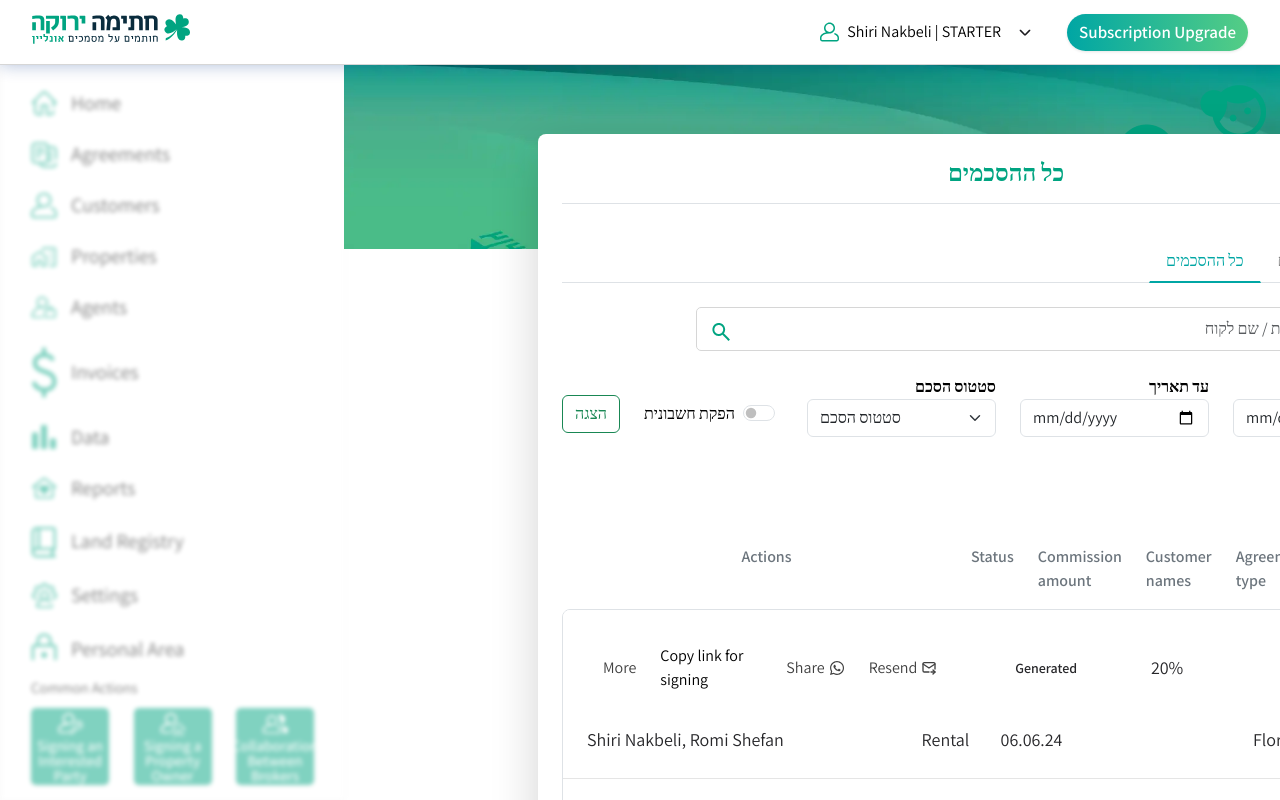
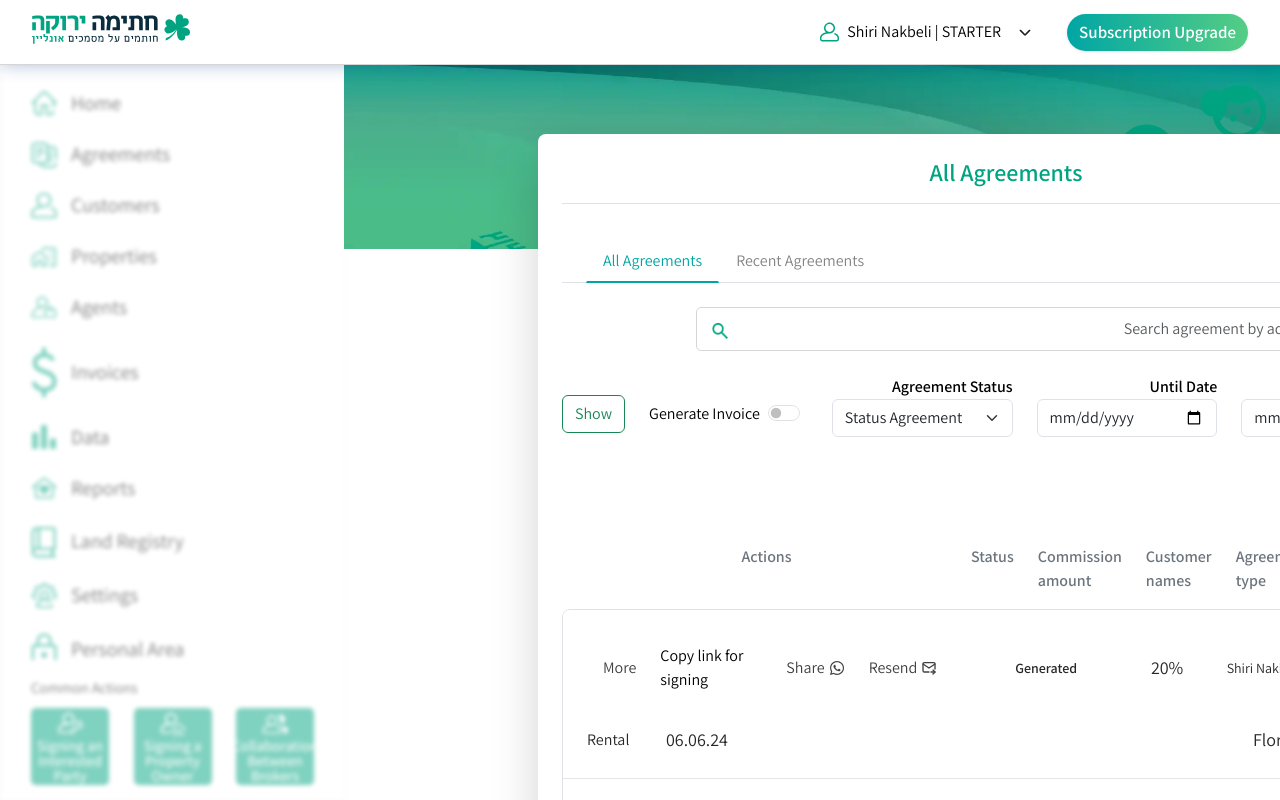
Before and after one commit to codecrafter-a/real-state-web, a React (Create React App) app: page /broker/agreements in a window 1280 px wide. Shown: the top 800 px of the page. Built offline with nearby package versions, Linux system fonts and the light colour scheme.

Commit message:
fix: converted agreements page Hebrew to English

```diff
--- a/src/Componant/locales/en.json
+++ b/src/Componant/locales/en.json
@@ -304,5 +304,17 @@
     "home_tab_r5_h3_l3": "Sending a copy to clients",
     "home_tab_r6_h2": "Signed and registered",
     "home_tab_r6_h2_l2": "Delete",
-"home_tab_r6_h3_l2": "Send a copy to clients"
+"home_tab_r6_h3_l2": "Send a copy to clients",
+
+  "all_agreements": "All Agreements",
+  "recent_agreements": "Recent Agreements",
+  "search_placeholder": "Search agreement by address / client name",
+  "show_button": "Show",
+  "invoice_label": "Generate Invoice",
+  "agreement_status": "Agreement Status",
+  "until_date": "Until Date",
+  "from_date": "From Date",
+  "status_agreement": "Status Agreement",
+  "no_recent_agreements": "No recent agreements to show",
+  "generated": "Generated"
   }
--- a/src/Componant/property/propertyaddress/Propertyaddress.jsx
+++ b/src/Componant/property/propertyaddress/Propertyaddress.jsx
@@ -7,7 +7,7 @@ const Propertyaddress = ({setActiveTab}) => {
   return (
     <>
       <form className='px-9' >
-              <h4 className='text-2xl font-semibold text-[#00A481] py-3 mt-3 mb-1 text-start'> {t("pro_add_sub_title")}</h4>
+              <h4 className='text-2xl font-semibold text-[#00A481] py-3 mt-3 mb-1'> {t("pro_add_sub_title")}</h4>
                 <div className="grid grid-cols-6 gap-6 form_group">
                   <div className="col-span-2">
                     <label className="text-base font-semibold">{t("pro_add_city")}</label>
@@ -40,7 +40,7 @@ const Propertyaddress = ({setActiveTab}) => {
                       />
                     </div>
                 </div>
-                <div className="step_btn_group text-end mt-4 pt-5 pb-3">
+                <div className="step_btn_group flex justify-end mt-4 pt-5 pb-3">
                   <CustomButton children={t("pro_next_step")}  onClick={() => setActiveTab(2)}  className={"border-1 border-emerald-500 px-5 bg-emerald-500 shadow-lg text-white  py-2 rounded-full hover:bg-[#55CD85] hover:border-[#55CD85] hover:text-white"}/>
                 </div>
             </form>
--- a/src/Pages/Agreementes/Agreementes.jsx
+++ b/src/Pages/Agreementes/Agreementes.jsx
@@ -1,16 +1,18 @@
 import React, { useState } from "react";
 import bodyBg from "../../assets/images/body_bg.webp";
-import boryGroupRight from "../../assets/images/bory_group_right.png";
+// import boryGroupRight from "../../assets/images/bory_group_right.png";
 import boryGroupLeft from "../../assets/images/bory_group_left.png";
 import search from "../../assets/images/search.png";
 import remove_icon from "../../assets/images/remove_icon.svg";
 import { Nav } from "react-bootstrap";
 import AgreementsTable from "./AgreementsTable";
+import { useTranslation } from "react-i18next";
 
 const Agreements = () => {
   const [activeTab, setActiveTab] = useState("all");
   const [fromDate, setFromDate] = useState(null);
   const [toDate, setToDate] = useState(null);
+  const { t } = useTranslation();
 
   return (
     <React.Fragment>
@@ -21,9 +23,9 @@ const Agreements = () => {
             <img src={boryGroupLeft} alt="left bg icon" />
           </span>
         </figure>
-                <div className="bgbelow_icons">
+        {/* <div className="bgbelow_icons">
           <img src={boryGroupRight} alt="right bg icon" />
-                </div>
+        </div> */}
       </div>
 
       <div
@@ -36,17 +38,17 @@ const Agreements = () => {
         }}
       >
         <h1 className="fs-4 fw-semibold py-3 mb-7 border-bottom text-center text-embed-500">
-                    כל ההסכמים
+          {t("all_agreements")}
         </h1>
         <div className="h-[646px] overflow-y-scroll custom-scrollbar">
           <div className="mr-7">
-                        <Nav variant="tabs" className="d-flex justify-content-end px-3 pt-2 px-md-4 border-bottom">
+            <Nav variant="tabs" className="d-flex px-3 pt-2 px-md-4 border-bottom">
               <Nav.Item>
                 <Nav.Link
                   className={`px-3 focus:!border-transparent hover:!border-transparent ${activeTab === "all" ? "active-tab" : ""}`}
                   onClick={() => setActiveTab("all")}
                 >
-                                    כל ההסכמים
+                  {t("all_agreements")}
                 </Nav.Link>
               </Nav.Item>
               <Nav.Item>
@@ -54,7 +56,7 @@ const Agreements = () => {
                   className={`px-3 focus:!border-transparent hover:!border-transparent ${activeTab === "recent" ? "active-tab" : ""}`}
                   onClick={() => setActiveTab("recent")}
                 >
-                                    הסכמים אחרונים
+                  {t("recent_agreements")}
                 </Nav.Link>
               </Nav.Item>
             </Nav>
@@ -65,12 +67,12 @@ const Agreements = () => {
                   <div className="w-full d-flex justify-end">
                     <div className="position-relative d-flex justify-between">
                       <span className="position-absolute mt-3 px-3 start-0">
-                                                <img src={search} alt="" />
+                        <img src={search} alt="" className="w-4 h-4"/>
                       </span>
                       <input
                         type="text"
                         className="form-control end-0 text-end"
-                                                placeholder="חפשו הסכם לפי כתובת / שם לקוח"
+                        placeholder={t("search_placeholder")}
                         style={{ width: "726px", height: "44px", borderRadius: "5px", border: "1px solid #D6D6D6" }}
                       />
                     </div>
@@ -78,18 +80,18 @@ const Agreements = () => {
 
                   <div className="row justify-center align-items-center mt-4">
                     <div className="col-auto mt-3">
-                                            <button className="btn btn-outline-success">הצגה</button>
+                      <button className="btn btn-outline-success">{t("show_button")}</button>
                     </div>
                     <div className="col-auto d-flex align-items-center mt-3">
-                                            <label className="form-check-label me-2">הפקת חשבונית</label>
+                      <label className="form-check-label me-2">{t("invoice_label")}</label>
                       <div className="form-check form-switch">
                         <input className="form-check-input" type="checkbox" id="invoiceToggle" />
                       </div>
                     </div>
                     <div className="col fw-semibold">
-                                            <label className="d-flex justify-content-end w-100">סטטוס הסכם</label>
+                      <label className="d-flex justify-content-end w-100">{t("agreement_status")}</label>
                       <select className="form-select focus:!shadow-none">
-                                                <option selected>סטטוס הסכם</option>
+                        <option>{t("status_agreement")}</option>
                         <option value="1">Option 1</option>
                         <option value="2">Option 2</option>
                         <option value="3">Option 3</option>
@@ -97,7 +99,7 @@ const Agreements = () => {
                     </div>
 
                     <div className="col fw-semibold">
-                                            <label className="d-flex justify-content-end w-100">עד תאריך</label>
+                      <label className="d-flex justify-content-end w-100">{t("until_date")}</label>
                       <div className="form-control d-flex align-items-center">
                         <input
                           type="date"
@@ -108,7 +110,7 @@ const Agreements = () => {
                       </div>
                     </div>
                     <div className="col fw-semibold">
-                                            <label className="d-flex justify-content-end w-100">מתאריך</label>
+                      <label className="d-flex justify-content-end w-100">{t("from_date")}</label>
                       <div className="form-control d-flex align-items-center">
                         <input
                           type="date"
@@ -121,9 +123,12 @@ const Agreements = () => {
                   </div>
 
                   <div className="d-flex mt-4 justify-end">
-                                        <span className="bg-emerald-500 flex gap-4 py-2.5 px-3 rounded-[18px] h-10 align-items-center" style={{ backgroundColor: "#E9FAF4" }}>
+                    <span
+                      className="bg-emerald-500 flex gap-4 py-2.5 px-3 rounded-[18px] h-10 align-items-center"
+                      style={{ backgroundColor: "#E9FAF4" }}
+                    >
                       <img src={remove_icon} alt="" className="w-3" />
-                                            <span>הופק</span>
+                      <span>{t("generated")}</span>
                     </span>
                   </div>
                   <div className="mt-11">
@@ -134,7 +139,7 @@ const Agreements = () => {
 
               {activeTab === "recent" && (
                 <div className="text-center py-4">
-                                    <p>אין הסכמים אחרונים להצגה</p>
+                  <p>{t("no_recent_agreements")}</p>
                 </div>
               )}
             </div>
--- a/src/Pages/Agreementes/AgreementsTable.jsx
+++ b/src/Pages/Agreementes/AgreementsTable.jsx
@@ -163,10 +163,10 @@ const TableRow = ({ data }) => {
             <div className="self-stretch my-auto text-center w-[71px]">
                 {commission}
             </div>
-            <div className="flex-1 shrink self-stretch text-nowrap my-auto basis-8">
+            <div className="flex-1 shrink self-stretch text-sm text-nowrap my-auto basis-8">
             {t(clients)}
             </div>
-            <div className="gap-1 self-stretch my-auto whitespace-nowrap w-[55px]">
+            <div className="gap-1 self-stretch my-auto text-base whitespace-nowrap w-[55px]">
                 {t(agreementType)}
             </div>
             <div className="self-stretch my-auto">{date}</div>
```
Also changed, not shown: src/Componant/locales/he.json (+13 -1 lines). Lines whose indentation alone changed are shown as unchanged.
